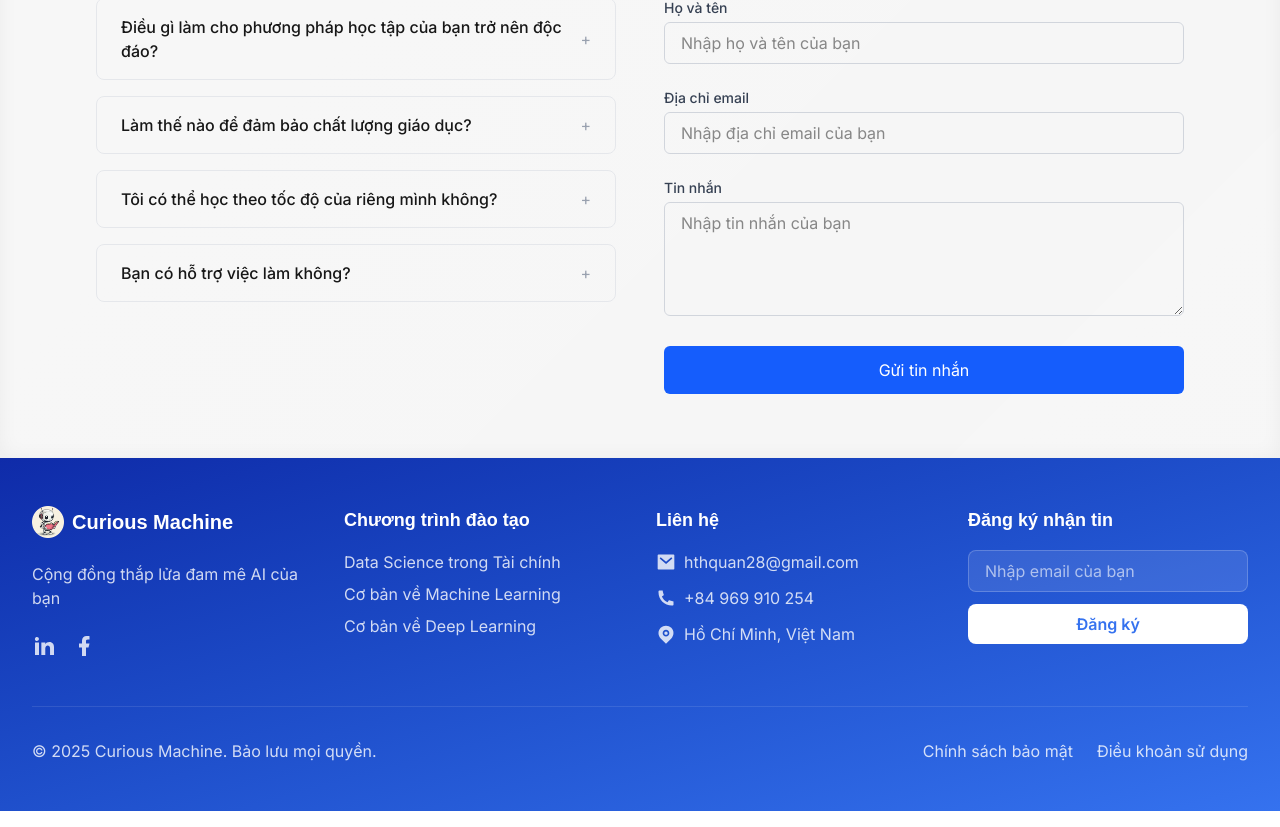
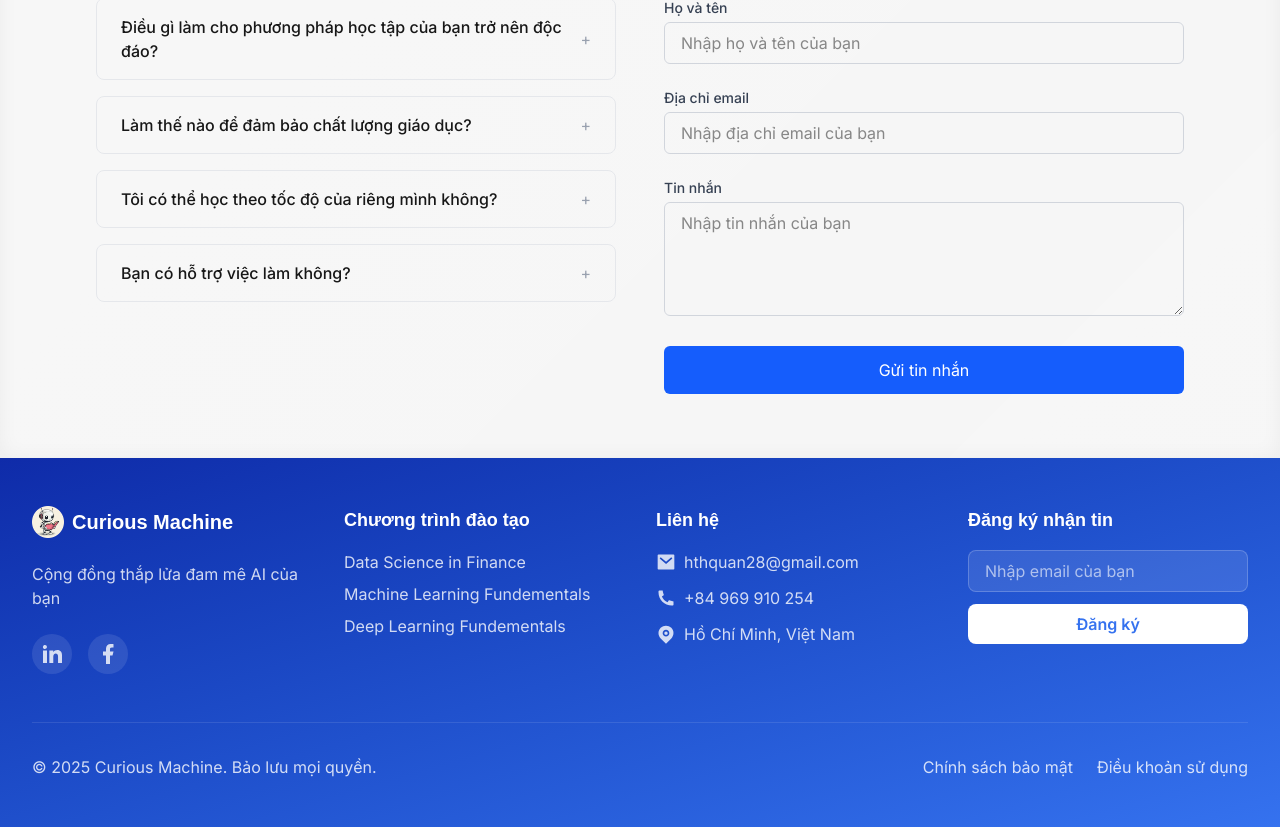
Before and after one commit to HuynhThanhQuan/landing_page, a Next.js app: page / in a window 1280 px wide. Shown: the part 6086-6913 px from the top of the page. Built offline with nearby package versions, Linux system fonts and the light colour scheme.

Commit message:
update footer

```diff
--- a/src/components/Footer.tsx
+++ b/src/components/Footer.tsx
@@ -24,7 +24,7 @@ export const Footer = () => {
         <div className="grid grid-cols-1 md:grid-cols-4 gap-8">
           {/* Column 1: Company Info & Social */}
           <div className="space-y-6">
-            <div className="flex items-center space-x-2">
+            <Link href="/" className="flex items-center space-x-2">
               <Image
                 src="/images/logo.png"
                 alt="Logo"
@@ -32,10 +32,10 @@ export const Footer = () => {
                 height={32}
                 className="rounded-lg"
               />
-              <h3 className="text-xl font-bold" style={{ fontFamily: 'var(--font-heading)' }}>
+              <h3 className="text-xl font-bold text-white" style={{ fontFamily: 'var(--font-heading)' }}>
                 {t('footer.company.title')}
               </h3>
-            </div>
+            </Link>
             <p className="text-white/80">
               {t('footer.company.description')}
             </p>
@@ -44,7 +44,7 @@ export const Footer = () => {
                 href="https://www.linkedin.com/company/curiousmachine/"
                 target="_blank"
                 rel="noopener noreferrer"
-                className="text-white/80 hover:text-white transition-colors"
+                className="text-white/80 hover:text-white transition-colors bg-white/10 p-2 rounded-full hover:bg-white/40"
               >
                 <RiLinkedinFill className="w-6 h-6" />
               </a>
@@ -52,7 +52,7 @@ export const Footer = () => {
                 href="https://www.facebook.com/thecuriousmachine"
                 target="_blank"
                 rel="noopener noreferrer"
-                className="text-white/80 hover:text-white transition-colors"
+                className="text-white/80 hover:text-white transition-colors bg-white/10 p-2 rounded-full hover:bg-white/40"
               >
                 <RiFacebookFill className="w-6 h-6" />
               </a>
--- a/src/translations/index.ts
+++ b/src/translations/index.ts
@@ -432,9 +432,9 @@ export const translations = {
       education: {
         title: 'Chương trình đào tạo',
         programs: {
-          dataScienceFinance: 'Data Science trong Tài chính',
-          machineLearning: 'Cơ bản về Machine Learning',
-          deepLearning: 'Cơ bản về Deep Learning'
+          dataScienceFinance: 'Data Science in Finance',
+          machineLearning: 'Machine Learning Fundementals',
+          deepLearning: 'Deep Learning Fundementals'
         }
       },
       contact: {
```
